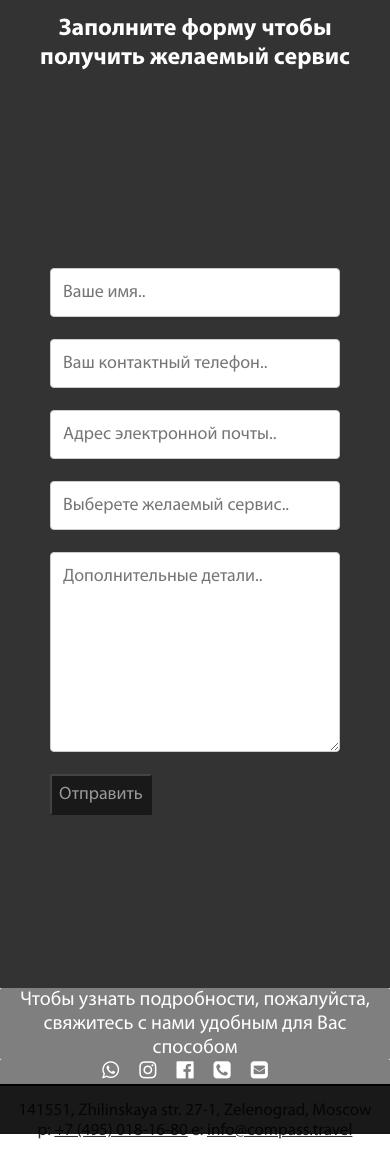
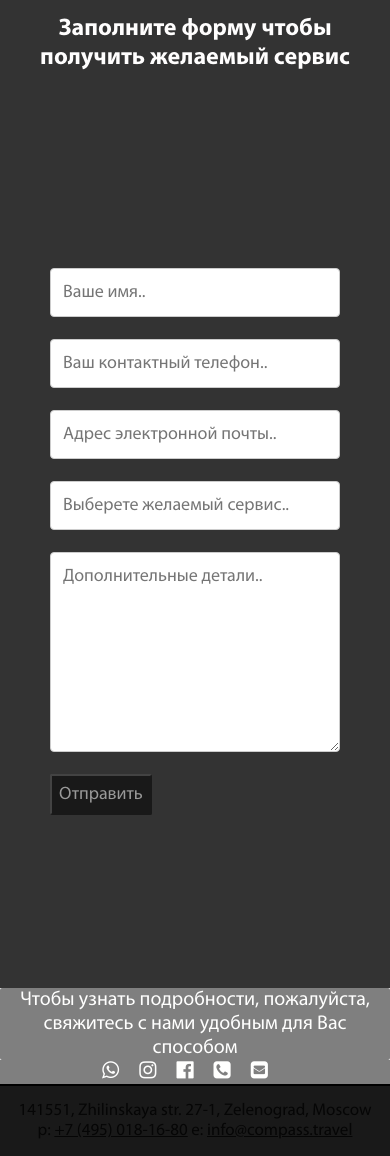
Before and after one commit to lesch-xx/compass.travel, a Jekyll site: the page built from concierge.html, in a window 390 px wide. Shown: the part 900-2056 px from the top of the page. Built offline with Jekyll 4.4.1, drawn with Linux system fonts in a browser that asks for light colours.

Commit message:
footer css update

```diff
--- a/styles/concierge.css
+++ b/styles/concierge.css
@@ -511,7 +511,7 @@ h2 {
     text-align: center;
     padding: 15px;
     width: 100%;
-    height: 50px;
+    height: auto;
     color: rgb(1, 1, 1, 0.8);
     font-size: 17px;
     flex-wrap: wrap;
--- a/styles/jets.css
+++ b/styles/jets.css
@@ -577,7 +577,7 @@ main h2 {
     text-align: center;
     padding-top: 15px;
     width: 100%;
-    height: 50px;
+    height: auto;
     color: rgb(1, 1, 1, 0.8);
     font-size: 20px;
     flex-wrap: wrap;
--- a/styles/news.css
+++ b/styles/news.css
@@ -430,7 +430,7 @@ input[type=submit]:hover {
     text-align: center;
     padding: 15px;
     width: 100%;
-    height: 50px;
+    height: auto;
     color: rgb(1, 1, 1, 0.8);
     font-size: 17px;
     flex-wrap: wrap;
--- a/styles/travel.css
+++ b/styles/travel.css
@@ -547,7 +547,7 @@ input[type=submit]:hover {
     text-align: center;
     padding-top: 15px;
     width: 100%;
-    height: 50px;
+    height: auto;
     color: rgb(1, 1, 1, 0.8);
     font-size: 20px;
     flex-wrap: wrap;
--- a/styles/yachts.css
+++ b/styles/yachts.css
@@ -529,7 +529,7 @@ input[type=submit]:hover {
     text-align: center;
     padding-top: 15px;
     width: 100%;
-    height: 50px;
+    height: auto;
     color: rgb(1, 1, 1, 0.8);
     font-size: 20px;
     flex-wrap: wrap;
```
